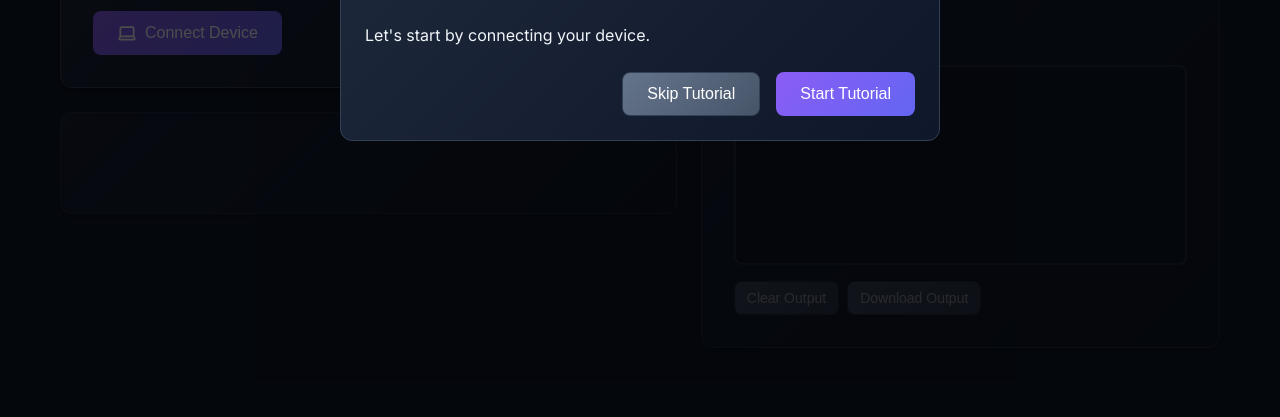
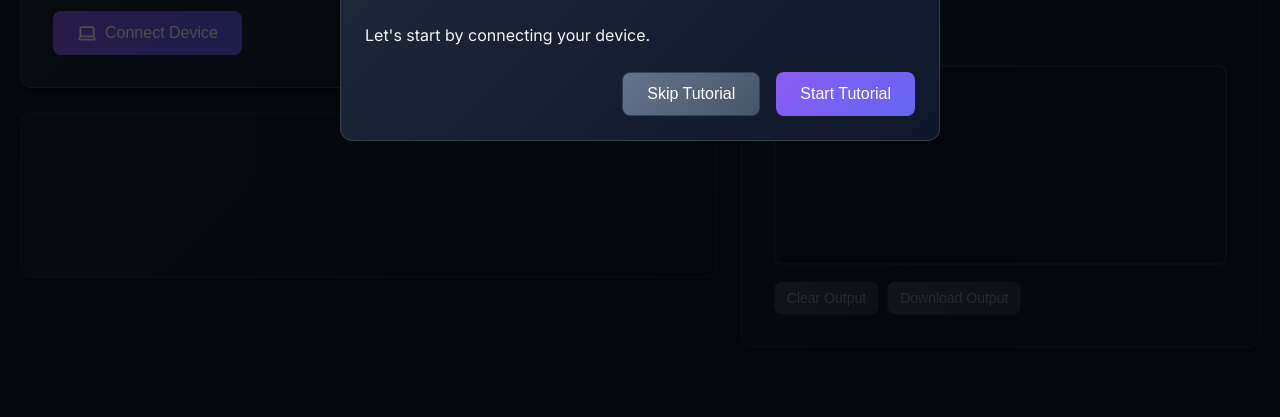
Before and after one commit to JTech-Forums/mdminstaller, a website with bundled scripts: page template.html in a window 1280 px wide. Shown: the part 383-800 px from the top of the page. Built offline with nearby package versions, Linux system fonts and the light colour scheme; files whose address does not match are found by name.

Commit message:
Expand installer layout and balance grid

```diff
--- a/css/cards.css
+++ b/css/cards.css
@@ -4,7 +4,8 @@
   -webkit-mask-image: linear-gradient(to right, transparent 0%, black 5%, black 95%, transparent 100%);
   mask-image: linear-gradient(to right, transparent 0%, black 5%, black 95%, transparent 100%);
   scrollbar-width: none; /* hide scrollbar in Firefox */
-  max-width: 600px;
+  width: 100%;
+  max-width: none;
   margin: 0 auto;
 }
 
--- a/css/styles.css
+++ b/css/styles.css
@@ -44,7 +44,8 @@ body {
 }
 
 .container {
-    max-width: 1200px;
+    width: 100%;
+    max-width: none;
     margin: 0 auto;
     padding: 0 20px;
 }
@@ -113,8 +114,9 @@ body {
 
 .layout-grid {
     display: grid;
-    grid-template-columns: 2fr 1fr;
+    grid-template-columns: 3fr 1fr;
     gap: 1.5rem;
+    align-items: stretch;
 }
 
 .left-column,
@@ -129,6 +131,7 @@ body {
 }
 
 .right-column .console-card {
+    flex: 1;
     height: 100%;
 }
 
@@ -176,8 +179,7 @@ body {
     overflow: hidden;
     display: flex;
     justify-content: center;
-    padding-top: 0;
-    padding-bottom: 0;
+    align-items: center;
 }
 
 /* Device Status */
```
